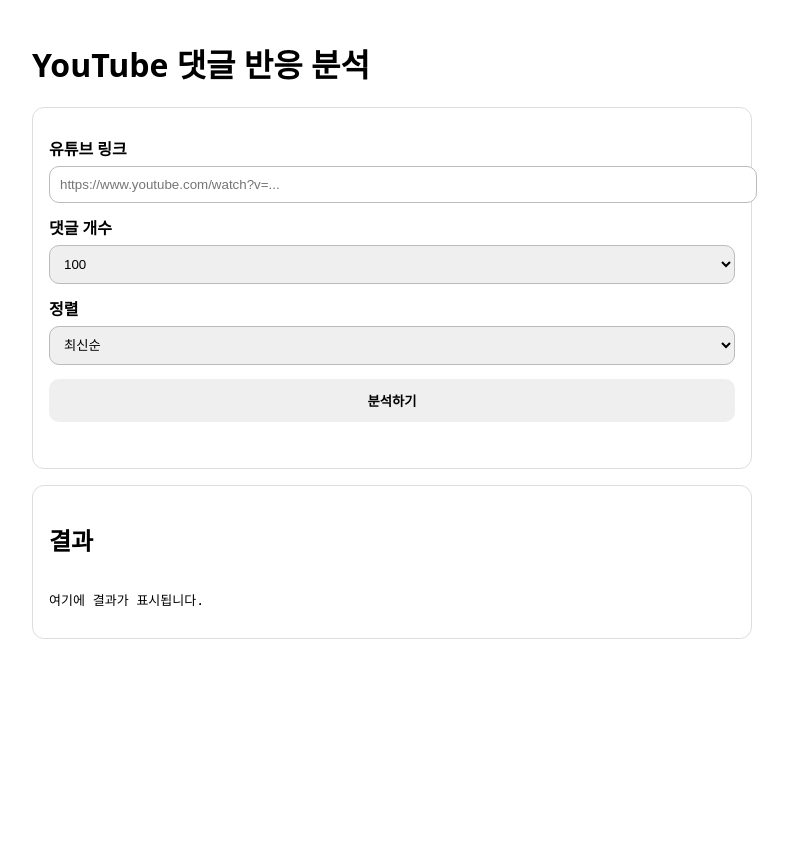
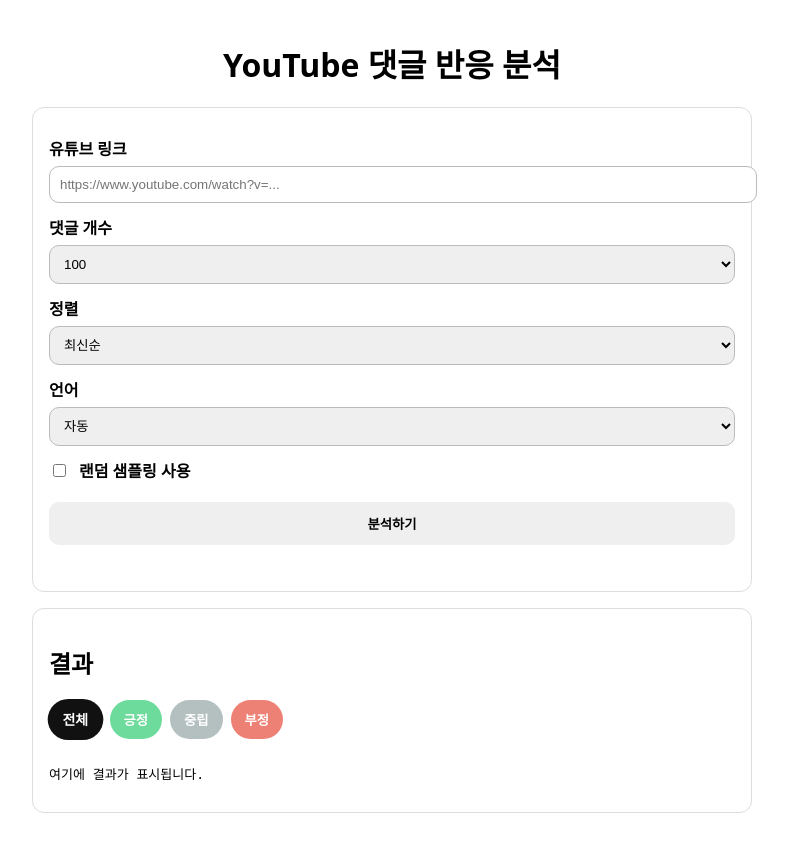
Before and after one commit to shiwjz/youtube-comment-sentiment, a Flask app: page / in a window 1280 px wide. Shown: the whole page, without its empty margins (248-1036 px from the left). Before the commit the page ends 639 px from the top, so only its background shows below. Run offline with Flask 3, Linux system fonts and the light colour scheme.

Commit message:
add sentiment filter UI, language option, and request body extension
- Added sentiment filter buttons (All / Positive / Neutral / Negative)
- Integrated sort parameter with backend
- Added language selection UI
- Improved sentiment badge visualization
- Refined comment card layout and UX

```diff
--- a/static/script.js
+++ b/static/script.js
@@ -24,10 +24,19 @@ const neuPctEl = document.getElementById("neuPct");
 const negPctEl = document.getElementById("negPct");
 
 const moreBtn = document.getElementById("moreBtn");
+
+const sortSelect = document.getElementById("sort");
+const langSelect = document.getElementById("langSelect");
+const randomCheckbox = document.getElementById("randomSample");
+
+// ✅ 감정 필터 버튼들 (index.html에 추가해둔 것)
+const filterBtns = document.querySelectorAll(".filter-btn");
+let currentFilter = "all";
+
 let allComments = [];
 let shownCount = 20;
 
-const sortSelect = document.getElementById("sort");
+
 
 function setLoading(isLoading) {
   loadingEl.classList.toggle("hidden", !isLoading);
@@ -46,6 +55,18 @@ function escapeHtml(str = "") {
     .replaceAll('"', "&quot;")
     .replaceAll("'", "&#039;");
 }
+
+function sentimentLabel(sentiment) {
+  if (sentiment === "positive") return "긍정";
+  if (sentiment === "negative") return "부정";
+  return "중립";
+}
+
+function getFilteredComments() {
+  if (currentFilter === "all") return allComments;
+  return allComments.filter(c => (c.sentiment || "neutral") === currentFilter);
+}
+
 function renderSummary(data) {
   const commentsLen = Array.isArray(data.comments) ? data.comments.length : 0;
   const total =
@@ -53,39 +74,48 @@ function renderSummary(data) {
     data?.totalFetched ??
     commentsLen;
 
-  const shown = Math.min(shownCount, commentsLen);
-  summaryEl.textContent = `수집 완료: ${total}개 댓글 (미리보기 ${shown}개)`;
+  const filteredLen = getFilteredComments().length;
+  const shown = Math.min(shownCount, filteredLen);
+
+  const filterLabel =
+    currentFilter === "all" ? "전체" :
+    currentFilter === "positive" ? "긍정" :
+    currentFilter === "neutral" ? "중립" : "부정";
+
+  summaryEl.textContent = `수집 완료: ${total}개 댓글 / 현재 필터: ${filterLabel} (${filteredLen}개) (미리보기 ${shown}개)`;
 }
 
-function renderComments(data) {
+function renderComments() {
   commentListEl.innerHTML = "";
 
-  allComments = Array.isArray(data.comments) ? data.comments : [];
-
-  const sort = sortSelect?.value || "latest";
-
-  allComments.sort((a, b) => {
-    if (sort === "likes") {
-      return Number(b.likeCount ?? 0) - Number(a.likeCount ?? 0);
-    }
-    // latest
-    return String(b.publishedAt || "").localeCompare(String(a.publishedAt || ""));
-  });
-
-
-  if (allComments.length === 0) {
+  if (!Array.isArray(allComments) || allComments.length === 0) {
     commentListEl.innerHTML = `<li>댓글이 없거나 가져오지 못했어.</li>`;
     moreBtn.classList.add("hidden");
     return;
   }
 
-  const preview = allComments.slice(0, shownCount);
+  // ✅ 서버가 준 순서 그대로 사용 (프론트 정렬 X)
+  const filtered = getFilteredComments();
+
+  if (filtered.length === 0) {
+    commentListEl.innerHTML = `<li>현재 필터에 해당하는 댓글이 없어.</li>`;
+    moreBtn.classList.add("hidden");
+    return;
+  }
+
+  const preview = filtered.slice(0, shownCount);
 
   for (const c of preview) {
+    const s = (c.sentiment || "neutral");
     const li = document.createElement("li");
     li.className = "comment-item";
     li.innerHTML = `
+      <div class="comment-top">
+        <span class="badge ${escapeHtml(s)}">${sentimentLabel(s)}</span>
+      </div>
+
       <div class="comment-text">${escapeHtml(c.text || "")}</div>
+
       <div class="comment-meta">
         <span>${escapeHtml(c.author || "익명")}</span>
         <span>👍 ${Number(c.likeCount ?? 0)}</span>
@@ -96,73 +126,13 @@ function renderComments(data) {
   }
 
   // 더보기 버튼 표시 여부
-  if (shownCount < allComments.length) {
+  if (shownCount < filtered.length) {
     moreBtn.classList.remove("hidden");
-    moreBtn.textContent = `댓글 더보기 (${Math.min(shownCount + 20, allComments.length)}/${allComments.length})`;
+    moreBtn.textContent = `댓글 더보기 (${Math.min(shownCount + 20, filtered.length)}/${filtered.length})`;
   } else {
     moreBtn.classList.add("hidden");
   }
 }
-
-
-
-analyzeBtn.addEventListener("click", async () => {
-  showError("");
-  resultEl.textContent = "요청 중...";
-
-  const url = urlInput.value.trim();
-  const maxComments = Number(maxSelect.value);
-
-  if (!url) {
-    showError("유튜브 링크를 입력해줘!");
-    resultEl.textContent = "입력값 없음";
-    return;
-  }
-
-  try {
-    setLoading(true);
-
-    const res = await fetch("/api/analyze", {
-      method: "POST",
-      headers: { "Content-Type": "application/json" },
-      body: JSON.stringify({ url, maxComments }),
-    });
-
-    // 에러 응답도 JSON으로 온다고 가정
-    const data = await res.json();
-
-    if (!res.ok) {
-      showError(data.error || "서버 오류가 발생했어.");
-      resultEl.textContent = JSON.stringify(data, null, 2);
-      return;
-    }
-
-    if (data.ok === false) {
-  showError(data.error || "요청은 됐는데 처리 실패했어.");
-  resultEl.textContent = JSON.stringify(data, null, 2);
-  return;
-}
-
-
-    // 성공 시 결과 출력 (M1은 텍스트로 OK)
-   // M2: 요약 + 댓글 리스트 렌더링
-shownCount = 20;
-renderSummary(data);
-renderComments(data);
-renderSentiment(data);
-
-
-// 성공이면 result는 안 보여주거나 비우기
-resultEl.textContent = "";
-
-
-  } catch (err) {
-    showError("요청 실패! 서버가 켜져 있는지 확인해줘.");
-    resultEl.textContent = String(err);
-  } finally {
-    setLoading(false);
-  }
-});
 
 function renderSentiment(data) {
   const s = data.sentiment;
@@ -197,13 +167,100 @@ function renderSentiment(data) {
   sentimentBox.classList.remove("hidden");
 }
 
+// ✅ 분석하기 버튼
+analyzeBtn.addEventListener("click", async () => {
+  showError("");
+  resultEl.textContent = "요청 중...";
 
+  const url = urlInput.value.trim();
+  const maxComments = Number(maxSelect.value);
+
+  // ✅ M4 옵션들
+  const sort = sortSelect?.value || "latest";
+  const lang = langSelect?.value || "auto";
+  const randomSample = !!randomCheckbox?.checked;
+
+  if (!url) {
+    showError("유튜브 링크를 입력해줘!");
+    resultEl.textContent = "입력값 없음";
+    return;
+  }
+
+  try {
+    setLoading(true);
+
+    const res = await fetch("/api/analyze", {
+      method: "POST",
+      headers: { "Content-Type": "application/json" },
+      body: JSON.stringify({
+        url,
+        maxComments,
+        sort,
+        lang,
+        randomSample
+      }),
+    });
+
+    const data = await res.json();
+
+    if (!res.ok) {
+      showError(data.error || "서버 오류가 발생했어.");
+      resultEl.textContent = JSON.stringify(data, null, 2);
+      return;
+    }
+
+    if (data.ok === false) {
+      showError(data.error || "요청은 됐는데 처리 실패했어.");
+      resultEl.textContent = JSON.stringify(data, null, 2);
+      return;
+    }
+
+    // ✅ 성공 처리
+    shownCount = 20;
+    allComments = Array.isArray(data.comments) ? data.comments : [];
+
+    renderSentiment(data);
+    renderSummary(data);
+    renderComments();
+
+    // 성공이면 result는 비우기
+    resultEl.textContent = "";
+
+  } catch (err) {
+    showError("요청 실패! 서버가 켜져 있는지 확인해줘.");
+    resultEl.textContent = String(err);
+  } finally {
+    setLoading(false);
+  }
+});
+
+// ✅ 더보기
 moreBtn.addEventListener("click", () => {
   shownCount += 20;
-  renderComments({ comments: allComments });
+  renderSummary({ comments: allComments, counts: { totalFetched: allComments.length } });
+  renderComments();
 });
 
+// ✅ 감정 필터 버튼 클릭
+for (const btn of filterBtns) {
+  btn.addEventListener("click", () => {
+    const next = btn.dataset.filter || "all";
+    currentFilter = next;
+
+    for (const b of filterBtns) b.classList.remove("is-active");
+    btn.classList.add("is-active");
+
+    shownCount = 20;
+    renderSummary({ comments: allComments, counts: { totalFetched: allComments.length } });
+    renderComments();
+  });
+}
+
+// ✅ 정렬 변경: 프론트에서 재정렬 금지!
+// 정렬 바꿔도 현재 결과는 그대로(서버 결과 유지)
+// -> 적용하려면 분석하기를 다시 눌러야 함
 sortSelect.addEventListener("change", () => {
-      shownCount = 20;
-      renderComments({ comments: allComments });
-    });
+  shownCount = 20;
+  renderSummary({ comments: allComments, counts: { totalFetched: allComments.length } });
+  renderComments();
+});
--- a/static/style.css
+++ b/static/style.css
@@ -41,6 +41,11 @@ button {
   font-weight: 700;
 }
 
+button:disabled {
+  opacity: 0.55;
+  cursor: not-allowed;
+}
+
 .error {
   margin-top: 10px;
   color: #b00020;
@@ -56,20 +61,141 @@ pre {
   word-break: break-word;
 }
 
-#commentList { list-style: none; padding: 0; margin: 12px 0 0; display: grid; gap: 10px; }
-.comment-item { padding: 12px; border: 1px solid #eee; border-radius: 12px; }
-.comment-text { white-space: pre-wrap; line-height: 1.4; }
-.comment-meta { margin-top: 8px; font-size: 12px; opacity: 0.7; display: flex; gap: 10px; flex-wrap: wrap; }
-#summary { margin-top: 8px; font-weight: 600; }
+/* ✅ 체크박스 라벨 */
+.checkbox-row {
+  display: flex;
+  align-items: center;
+  gap: 10px;
+  margin-top: 12px;
+  font-weight: 600;
+}
+.checkbox-row input {
+  width: auto;
+}
 
+/* 제목 가운데 정렬 */
+/* 제목 가운데 정렬 */
+h1 {
+  text-align: center;
+}
+
+/* ✅ 감정 필터 버튼 */
+.filter-row {
+  display: flex;
+  gap: 8px;
+  margin: 10px 0 6px;
+  flex-wrap: wrap;
+  justify-content: flex-start; /* 🔥 왼쪽 정렬 */
+}
+
+.filter-btn {
+  width: auto;
+  margin-top: 0;
+  padding: 10px 14px;
+  border-radius: 999px;
+  border: none;
+  cursor: pointer;
+  font-weight: 800;
+  color: white;
+  opacity: 0.7;
+  transition: 0.2s;
+}
+
+/* 기본 색상 */
+.filter-btn[data-filter="all"] {
+  background: #111;
+}
+
+.filter-btn[data-filter="positive"] {
+  background: #2ecc71;
+}
+
+.filter-btn[data-filter="neutral"] {
+  background: #95a5a6;
+}
+
+.filter-btn[data-filter="negative"] {
+  background: #e74c3c;
+}
+
+/* 활성화 버튼 */
+.filter-btn.is-active {
+  opacity: 1;
+  transform: scale(1.05);
+}
+
+/* 댓글 리스트 */
+#commentList {
+  list-style: none;
+  padding: 0;
+  margin: 12px 0 0;
+  display: grid;
+  gap: 10px;
+}
+
+.comment-item {
+  padding: 14px;
+  border: 1px solid #eee;
+  border-radius: 12px;
+  background: #fff;
+}
+
+.comment-top {
+  display: flex;
+  justify-content: flex-end;
+  margin-bottom: 8px;
+}
+
+.comment-text {
+  white-space: pre-wrap;
+  line-height: 1.5;
+}
+
+.comment-meta {
+  margin-top: 10px;
+  font-size: 12px;
+  opacity: 0.7;
+  display: flex;
+  gap: 10px;
+  flex-wrap: wrap;
+}
+
+#summary {
+  margin-top: 8px;
+  font-weight: 600;
+}
+
+/* M3 감정 박스 */
 .sentiment-box { margin: 12px 0 16px; }
 .sentiment-counts { display:flex; gap:12px; flex-wrap:wrap; margin-top:6px; font-size: 14px; opacity: 0.9; }
 
-.sentiment-bar { display:flex; height: 14px; border-radius: 999px; overflow:hidden; border: 1px solid #eee; margin-top:10px; }
+.sentiment-bar {
+  display:flex;
+  height: 14px;
+  border-radius: 999px;
+  overflow:hidden;
+  border: 1px solid #eee;
+  margin-top:10px;
+}
 .bar { height: 100%; }
 .bar.pos { background: #2ecc71; }
 .bar.neu { background: #bdc3c7; }
 .bar.neg { background: #e74c3c; }
 
 .sentiment-percent { display:flex; gap:12px; flex-wrap:wrap; margin-top:8px; font-size: 13px; opacity: 0.85; }
-.hidden { display:none; }
+
+/* ✅ 감정 배지 */
+.badge {
+  display: inline-flex;
+  align-items: center;
+  height: 22px;
+  padding: 0 10px;
+  border-radius: 999px;
+  font-size: 12px;
+  font-weight: 800;
+  color: white;
+}
+
+.badge.positive { background: #2ecc71; }
+.badge.neutral  { background: #95a5a6; }
+.badge.negative { background: #e74c3c; }
--- a/templates/index.html
+++ b/templates/index.html
@@ -27,6 +27,21 @@
         <option value="likes">좋아요순</option>
       </select>
 
+      <!-- (선택) 다국어 UI -->
+      <label for="langSelect">언어</label>
+      <select id="langSelect">
+        <option value="auto" selected>자동</option>
+        <option value="ko">한국어</option>
+        <option value="en">English</option>
+        <option value="ja">日本語</option>
+        <option value="zh">中文</option>
+      </select>
+
+      <!-- (선택) 랜덤 샘플 -->
+      <label class="checkbox-row">
+        <input id="randomSample" type="checkbox" />
+        랜덤 샘플링 사용
+      </label>
 
       <button id="analyzeBtn">분석하기</button>
       <div id="loading" class="hidden">분석 중...</div>
@@ -36,7 +51,7 @@
     <section class="card">
       <h2>결과</h2>
 
-  <!-- M3: 감정 요약 -->
+      <!-- 감정 요약 -->
       <div id="sentimentBox" class="sentiment-box hidden">
         <div class="sentiment-summary">
           <div><b id="summaryText">요약 문구</b></div>
@@ -47,7 +62,6 @@
           </div>
         </div>
 
-    <!-- M3: 간단 바 차트 -->
         <div class="sentiment-bar">
           <div id="posBar" class="bar pos" style="width:0%"></div>
           <div id="neuBar" class="bar neu" style="width:0%"></div>
@@ -60,15 +74,21 @@
           <span>부정 <b id="negPct">0%</b></span>
         </div>
       </div>
+
+      <!-- ✅ M4: 감정 필터 UI -->
+      <div class="filter-row">
+        <button class="filter-btn is-active" data-filter="all">전체</button>
+        <button class="filter-btn" data-filter="positive">긍정</button>
+        <button class="filter-btn" data-filter="neutral">중립</button>
+        <button class="filter-btn" data-filter="negative">부정</button>
+      </div>
+
       <div id="summary"></div>
       <ul id="commentList"></ul>
       <button id="moreBtn" class="hidden">댓글 더보기</button>
 
       <pre id="result">여기에 결과가 표시됩니다.</pre>
-
-
     </section>
-
   </main>
 
   <script src="/static/script.js"></script>
```
Lines whose indentation alone changed are shown as unchanged.
